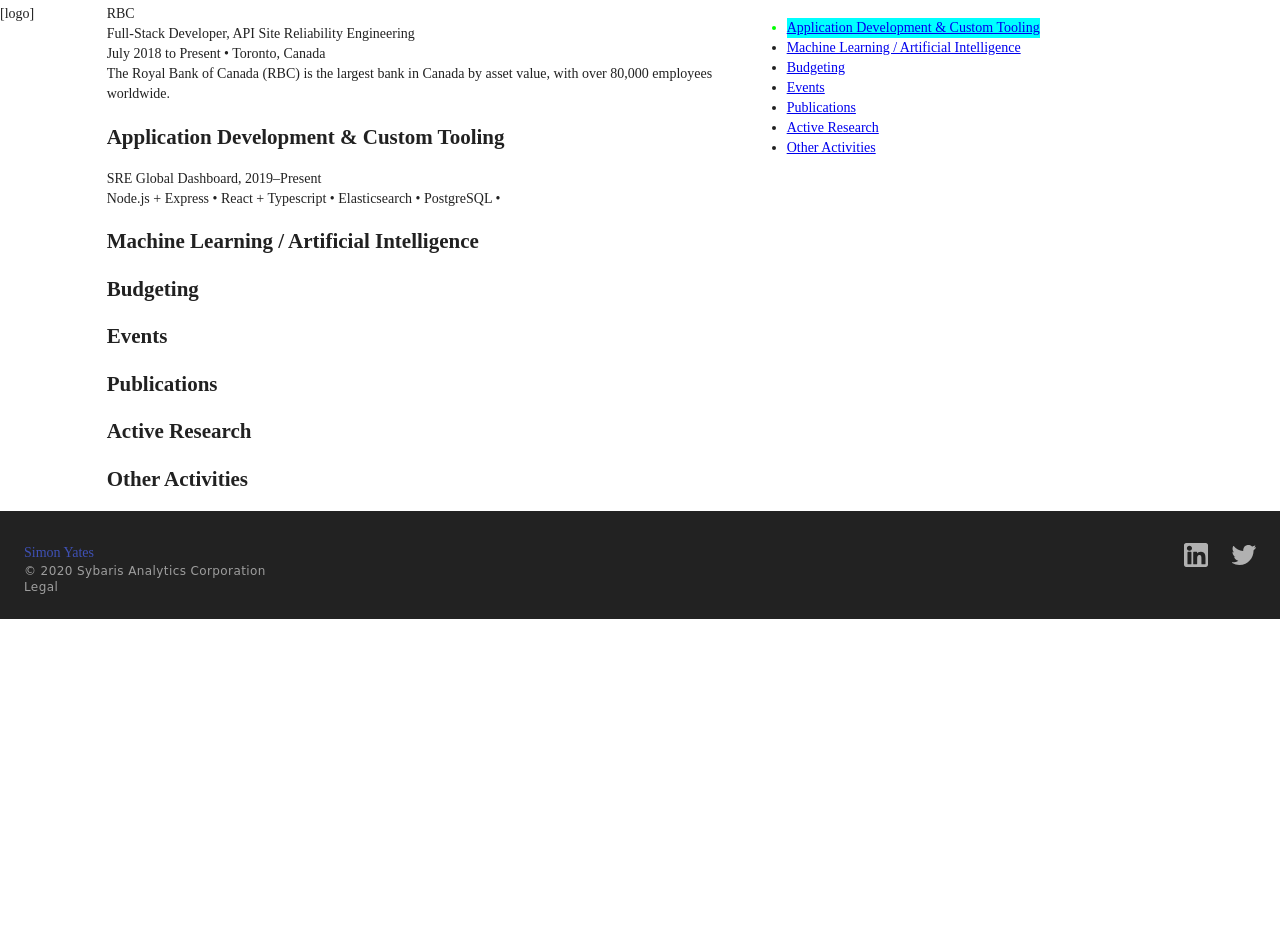
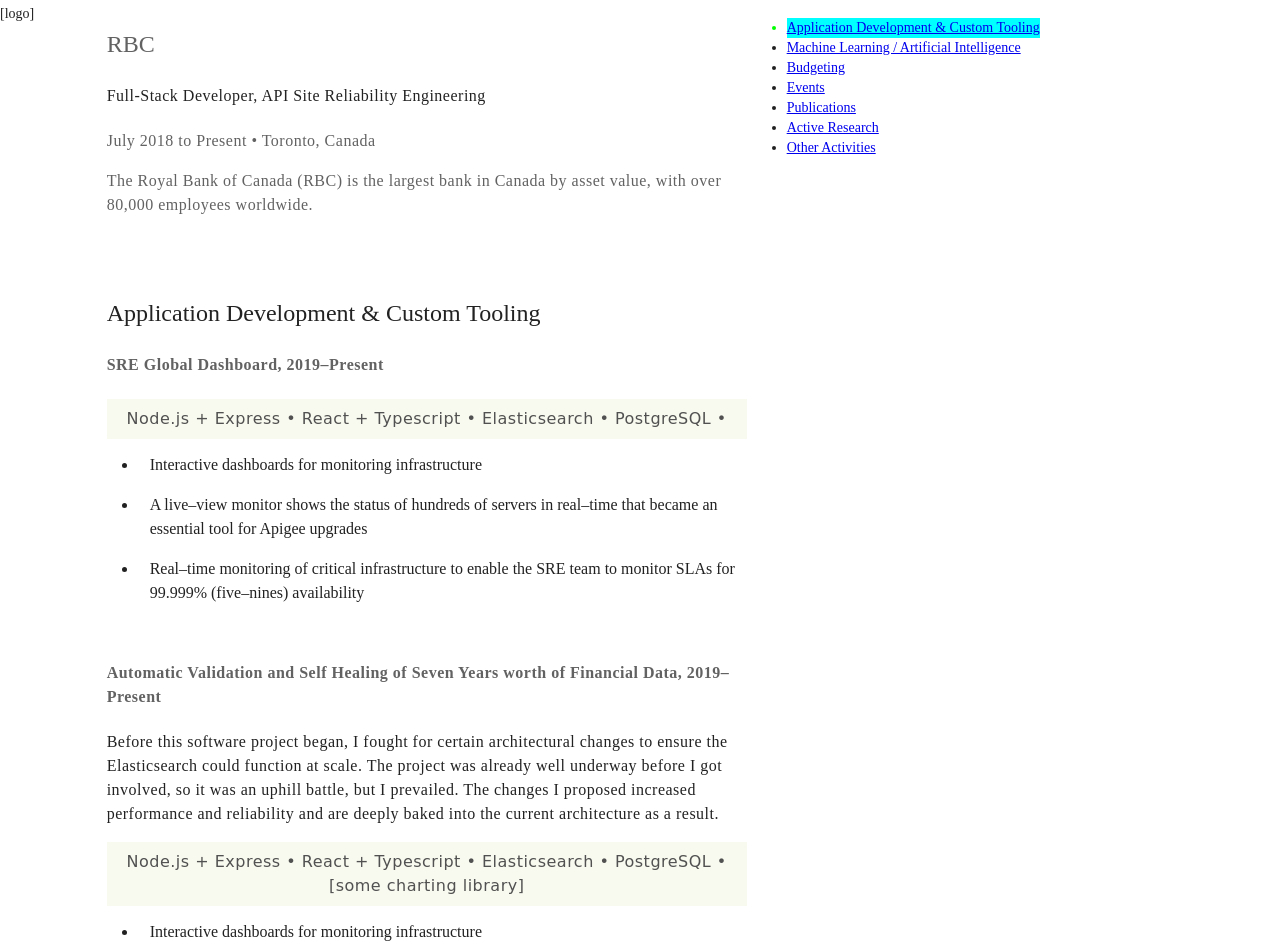
Before and after one commit to cheftechnical/simonyates, a React (Create React App) app: page /work/rbc in a window 1280 px wide. Shown: the part 20-972 px from the top of the page. Before the commit the page ends 800 px from the top, so only its background shows below. Built offline with nearby package versions, Linux system fonts and the light colour scheme; a web font is replaced by a local one.

Commit message:
Styled the WorkAt components

```diff
--- a/src/components/Callout/index.tsx
+++ b/src/components/Callout/index.tsx
@@ -1,15 +1,33 @@
 import * as React from 'react';
+import {makeStyles} from '@material-ui/core/styles';
+import {color} from '../../styling/Color';
+import Typography from '../../styling/Typography';
 
 interface Props {
     children: any | any[];
 }
 
+const useStyles = makeStyles((theme) => ({
+    root: {
+        padding: theme.spacing(8/8),
+        backgroundColor: color.limeWithOpacity['500']['10%'],
+        textAlign: 'center'
+    },
+    typography: {
+        color: color.grey['700'],
+
+    }
+}));
+
 export default function Callout(props: Props) {
+    const classes = useStyles();
     const {children} = props;
 
     return (
-        <div>
-            {children}
+        <div className={classes.root}>
+            <Typography className={classes.typography} group="secondary" variant="body" weight="regular">
+                {children}
+            </Typography>
         </div>
     );
 };
--- a/src/components/Section/index.tsx
+++ b/src/components/Section/index.tsx
@@ -1,4 +1,6 @@
 import * as React from 'react';
+import {makeStyles} from '@material-ui/core/styles';
+import Typography from '../../styling/Typography';
 
 interface Props {
     children?: any | any[];
@@ -6,18 +8,19 @@ interface Props {
     name: string;
 }
 
+const useStyles = makeStyles((theme) => ({
+    root: {
+        marginTop: theme.spacing(80/8)
+    },
+}));
+
 export default function Section(props: Props) {
+    const classes = useStyles();
     const {children, id, name} = props;
 
     return (
-        <section id={id}>
-            {/*<a aria-hidden="true" id={name}/>*/}
-            <h2>{name}</h2>
-            {/*<p>Lorem ipsum dolor sit amet, consectetur adipiscing elit. Mauris commodo ornare sapien at tristique. Aliquam non elit ut mi elementum pretium. Curabitur porta mauris vitae nisi bibendum, ut lacinia lectus congue. Nam quam libero, luctus et semper at, mollis sed est. Aliquam porttitor tortor nisl, pulvinar porttitor felis varius mattis. Sed congue elementum leo, porta aliquam quam gravida a. Praesent a ante eu diam placerat faucibus eu id elit. Maecenas imperdiet nunc ac nisl interdum, nec laoreet purus tempor. Sed tristique sapien eu orci vehicula dictum. Integer malesuada, ipsum et egestas blandit, odio diam elementum sapien, a rutrum ex dui vitae eros.</p>*/}
-            {/*<p>Mauris ac ante dolor. Nam tristique massa in tempus commodo. Curabitur dapibus magna tellus, in viverra mi porttitor vitae. Interdum et malesuada fames ac ante ipsum primis in faucibus. In venenatis nibh et elit facilisis, in commodo erat dignissim. Maecenas non erat ultrices, accumsan mauris non, pharetra orci. Mauris nec volutpat quam. Nullam posuere sollicitudin mi eget imperdiet. Donec ut augue non est efficitur pellentesque. Morbi pellentesque, felis vitae fringilla tincidunt, diam justo tristique libero, in fringilla tortor metus vel sem. Quisque ac semper purus. Nam vehicula justo eu luctus finibus. Aliquam tempor erat id malesuada blandit.</p>*/}
-            {/*<p>Proin ac eros at sem finibus pellentesque. Nam rhoncus accumsan ante sit amet semper. Aliquam a porttitor dolor. Cras sit amet sollicitudin purus. Nunc viverra nibh arcu, quis condimentum purus facilisis ac. Vivamus eleifend mollis lorem, at aliquam metus rutrum vel. In a mi elementum, suscipit elit id, bibendum ante. Nullam a dignissim nibh. Nulla rhoncus porta elit ac dictum. Proin laoreet justo odio, a porttitor est fermentum eget.</p>*/}
-            {/*<p>Ut eget dolor nec est tempus accumsan quis nec ante. Fusce ut mauris a arcu facilisis molestie. Vestibulum auctor cursus felis, ac tempor ex egestas a. Cras non quam sit amet tellus tincidunt porta vitae in eros. Sed scelerisque ipsum nibh, et ultrices lacus finibus molestie. Fusce a purus urna. Maecenas facilisis pretium diam, ac egestas dolor viverra vitae. Aliquam enim arcu, vulputate vitae ultrices sit amet, porta a urna. Etiam semper commodo euismod. Phasellus consequat dictum nisi vitae mollis. Curabitur ac tincidunt diam. Proin mauris ante, euismod id tincidunt in, faucibus at magna. Praesent dignissim placerat dolor, sed gravida felis aliquam in. Morbi laoreet metus sed dolor bibendum, ut luctus ante hendrerit. Mauris quis magna sed nibh vehicula blandit id vitae lorem.</p>*/}
-            {/*<p>Nunc tristique diam sem, et sodales nibh molestie sit amet. Pellentesque quis ultricies diam. Aenean non porttitor leo, sed placerat sapien. Nulla facilisi. Vestibulum a erat id purus ullamcorper mattis nec quis dui. Nulla facilisi. Integer pharetra quam quis erat iaculis faucibus. Quisque eget consectetur est, et venenatis ante. Sed ut sapien auctor, venenatis lectus nec, elementum est. Morbi vitae accumsan felis. Interdum et malesuada fames ac ante ipsum primis in faucibus. Duis viverra eget est vel sodales. Class aptent taciti sociosqu ad litora torquent per conubia nostra, per inceptos himenaeos. Cras ut urna varius, vehicula massa vitae, condimentum mauris.</p>*/}
+        <section className={classes.root} id={id}>
+            <Typography group="primary" variant="h3" weight="regular">{name}</Typography>
             {children}
         </section>
     );
--- a/src/components/workAt/WorkAtDescription.tsx
+++ b/src/components/workAt/WorkAtDescription.tsx
@@ -1,15 +1,30 @@
 import * as React from 'react';
+import Typography from '../../styling/Typography';
+import {makeStyles} from '@material-ui/core/styles';
+import {color} from '../../styling/Color';
 
 interface Props {
     children: any;
 }
 
+const useStyles = makeStyles((theme) => ({
+    root: {
+        marginBottom: theme.spacing(8/8)
+    },
+    description: {
+        color: color.grey['600']
+    }
+}));
+
 export default function WorkAtDescription(props: Props) {
+    const classes = useStyles();
     const {children} = props;
 
     return (
-        <div>
-            {children}
+        <div className={classes.root}>
+            <Typography className={classes.description} group="primary" variant="body" weight="regular">
+                {children}
+            </Typography>
         </div>
-    )
+    );
 };
--- a/src/components/workAt/WorkAtHeader.tsx
+++ b/src/components/workAt/WorkAtHeader.tsx
@@ -1,4 +1,7 @@
 import * as React from 'react';
+import Typography from '../../styling/Typography';
+import {makeStyles} from '@material-ui/core/styles';
+import {color} from '../../styling/Color';
 
 interface Props {
     employer: string;
@@ -7,14 +10,24 @@ interface Props {
     where: string;
 }
 
+const useStyles = makeStyles((theme) => ({
+    employer: {
+        color: color.grey['600']
+    },
+    whenWhere: {
+        color: color.grey['600']
+    },
+}));
+
 export default function WorkAtHeader(props: Props) {
+    const classes = useStyles();
     const {employer, role, when, where} = props;
 
     return (
         <div>
-            <div>{employer}</div>
-            <div>{role}</div>
-            <div>{when} &bull; {where}</div>
+            <Typography className={classes.employer} group="primary" variant="h3" weight="regular">{employer}</Typography>
+            <Typography group="primary" variant="h4" weight="medium">{role}</Typography>
+            <Typography className={classes.whenWhere} group="primary" variant="body" weight="regular">{when} &bull; {where}</Typography>
         </div>
     );
 };
--- a/src/components/workAt/WorkAtProject.tsx
+++ b/src/components/workAt/WorkAtProject.tsx
@@ -1,4 +1,7 @@
 import * as React from 'react';
+import {makeStyles} from '@material-ui/core/styles';
+import Typography from '../../styling/Typography';
+import {color} from '../../styling/Color';
 
 interface Props {
     children?: any | any[];
@@ -6,12 +9,22 @@ interface Props {
     when: string;
 }
 
+const useStyles = makeStyles((theme) => ({
+    root: {
+        marginBottom: theme.spacing(56/8)
+    },
+    nameAndWhen: {
+        color: color.grey['600']
+    }
+}));
+
 export default function WorkAtProject(props: Props) {
+    const classes = useStyles();
     const {children, name, when} = props;
 
     return (
-        <div>
-            <div>{name}, {when}</div>
+        <div className={classes.root}>
+            <Typography className={classes.nameAndWhen} group="primary" variant="h4" weight="semibold">{name}, {when}</Typography>
             <div>{children}</div>
         </div>
     );
--- a/src/pages/WorkAt/Rbc/index.tsx
+++ b/src/pages/WorkAt/Rbc/index.tsx
@@ -9,6 +9,9 @@ import WorkAtProject from '../../../components/workAt/WorkAtProject';
 import Sections from '../../../components/Sections';
 import NavRight from '../../../components/NavRight';
 import {SectionItem} from '../../../components/Section/SectionItem';
+import Ul from '../../Work/Ul/intex';
+import Li from '../../Work/Li/intex';
+import Typography from '../../../styling/Typography';
 
 export default function Rbc() {
 	const [sections, setSections] = React.useState();
@@ -30,8 +33,7 @@ export default function Rbc() {
 					/>
 					<WorkAtDescription>
 						The Royal Bank of Canada (RBC) is the largest bank in Canada by asset value, with over 80,000
-						employees
-						worldwide.
+						employees worldwide.
 					</WorkAtDescription>
 					<Sections onChange={handleChange}>
 						<Section id="section-1" name="Application Development & Custom Tooling">
@@ -42,10 +44,46 @@ export default function Rbc() {
 									Elasticsearch &bull;
 									PostgreSQL &bull;
 								</Callout>
+
+								<Ul>
+									<Li>Interactive dashboards for monitoring infrastructure</Li>
+									<Li>A live–view monitor shows the status of hundreds of servers in real–time that became an essential tool for Apigee upgrades</Li>
+									<Li>Real–time monitoring of critical infrastructure to enable the SRE team to monitor SLAs for 99.999% (five–nines) availability </Li>
+								</Ul>
+							</WorkAtProject>
+
+							<WorkAtProject name="Automatic Validation and Self Healing of Seven Years worth of Financial Data" when="2019–Present">
+								<Typography group="primary" variant="body" weight="regular">
+									Before this software project began, I fought for certain architectural changes to ensure the Elasticsearch could function at scale. The project was already well underway before I got involved, so it was an uphill battle, but I prevailed. The changes I proposed increased performance and reliability and are deeply baked into the current architecture as a result.
+								</Typography>
+
+								<Callout>
+									Node.js + Express • React + Typescript • Elasticsearch • PostgreSQL • [some charting library]
+								</Callout>
+
+								<Ul>
+									<Li>Interactive dashboards for monitoring infrastructure</Li>
+									<Li>A live–view monitor shows the status of hundreds of servers in real–time that became an essential tool for Apigee upgrades</Li>
+									<Li>Real–time monitoring of critical infrastructure to enable the SRE team to monitor SLAs for 99.999% (five–nines) availability </Li>
+								</Ul>
 							</WorkAtProject>
 						</Section>
-						<Section id="section-2" name="Machine Learning / Artificial Intelligence"/>
-						<Section id="section-3" name="Budgeting"/>
+						<Section id="section-2" name="Machine Learning / Artificial Intelligence">
+							<Ul>
+								<Li>Developed a chatbot from scratch to answer common questions and provide answers using real-time infrastructure metrics (e.g. "Is service [x] down?" or "Whats the TPS for [thing]"</Li>
+								<Li>Used NLP via TF–IDF to automatically label reports about previous incidents to help identify areas for improvement</Li>
+							</Ul>
+						</Section>
+						<Section id="section-3" name="Budgeting">
+							<WorkAtProject name="Cost Chargeback Model" when="2019–Present">
+								<Callout>
+									Node.js + Express • React + Typescript • Elasticsearch • PostgreSQL • [some charting library]
+								</Callout>
+								<Ul>
+									<Li>Developed a chatbot from scratch to answer common questions and provide answers using real-time infrastructure metrics (e.g. "Is service [x] down?" or "Whats the TPS for [thing]"</Li>
+								</Ul>
+							</WorkAtProject>
+						</Section>
 						<Section id="section-4" name="Events"/>
 						<Section id="section-5" name="Publications"/>
 						<Section id="section-6" name="Active Research"/>
--- a/src/styling/Color/index.ts
+++ b/src/styling/Color/index.ts
@@ -23,5 +23,10 @@ export const color = {
 		800: '',
 		900: '#627203'
 	},
+	limeWithOpacity: {
+		500: {
+			'10%': '#F8FAEF'
+		}
+	},
 	white: '#FFFFFF'
 }
--- a/src/styling/Typography/index.tsx
+++ b/src/styling/Typography/index.tsx
@@ -146,7 +146,10 @@ const useStyles = makeStyles((theme) => ({
 		fontSize: rem(16),
 		lineHeight: rem(24),
 		letterSpacing: rem(0.5),
-		color: color.grey['900']
+		color: color.grey['900'],
+
+
+		margin: 0 // added because some margin is getting from somewhere (probably material)
 	},
 	secondary_subtitle_regular: {
 		fontFamily: '"Apercu Regular", "Comic Sans Ms"',
@@ -236,11 +239,11 @@ export default function Typography(props: Props) {
 			case 'h1':
 				return <h1 className={`${themeClass} ${className}`}>{children}</h1>
 			case 'h2':
-				return <h2 className={themeClass}>{children}</h2>
+				return <h2 className={`${themeClass} ${className}`}>{children}</h2>
 			case 'h3':
-				return <h3 className={themeClass}>{children}</h3>
+				return <h3 className={`${themeClass} ${className}`}>{children}</h3>
 			case 'h4':
-				return <h4 className={themeClass}>{children}</h4>
+				return <h4 className={`${themeClass} ${className}`}>{children}</h4>
 			default:
 				return <p className={`${themeClass} ${className}`}>{children}</p>
 		}
@@ -252,7 +255,7 @@ export default function Typography(props: Props) {
 		</React.Fragment>
 	);
 };
-
+/*
 function h1(props: Props) {
 	const {children} = props;
 
@@ -292,3 +295,4 @@ function p(props: Props) {
 		<p>{children}</p>
 	);
 }
+*/
```
